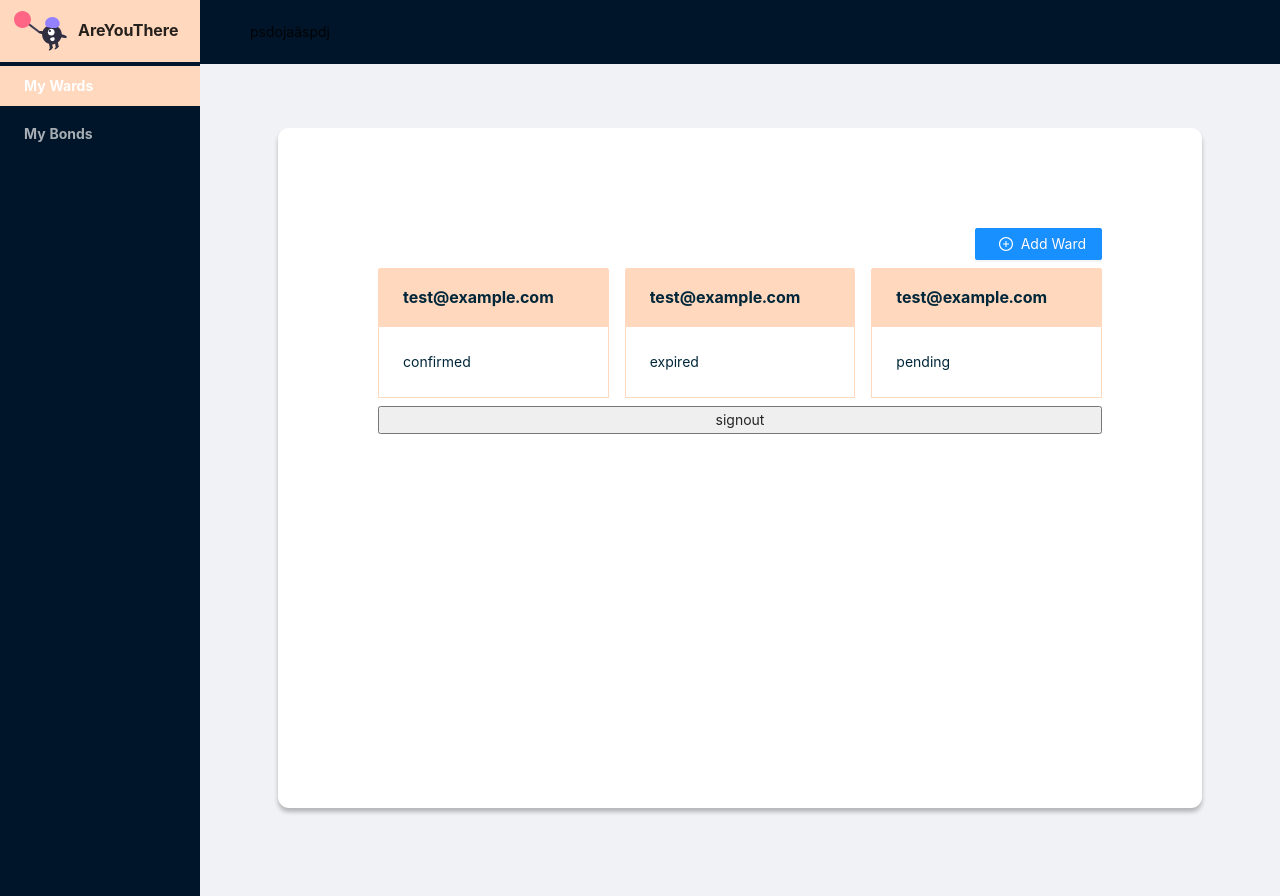
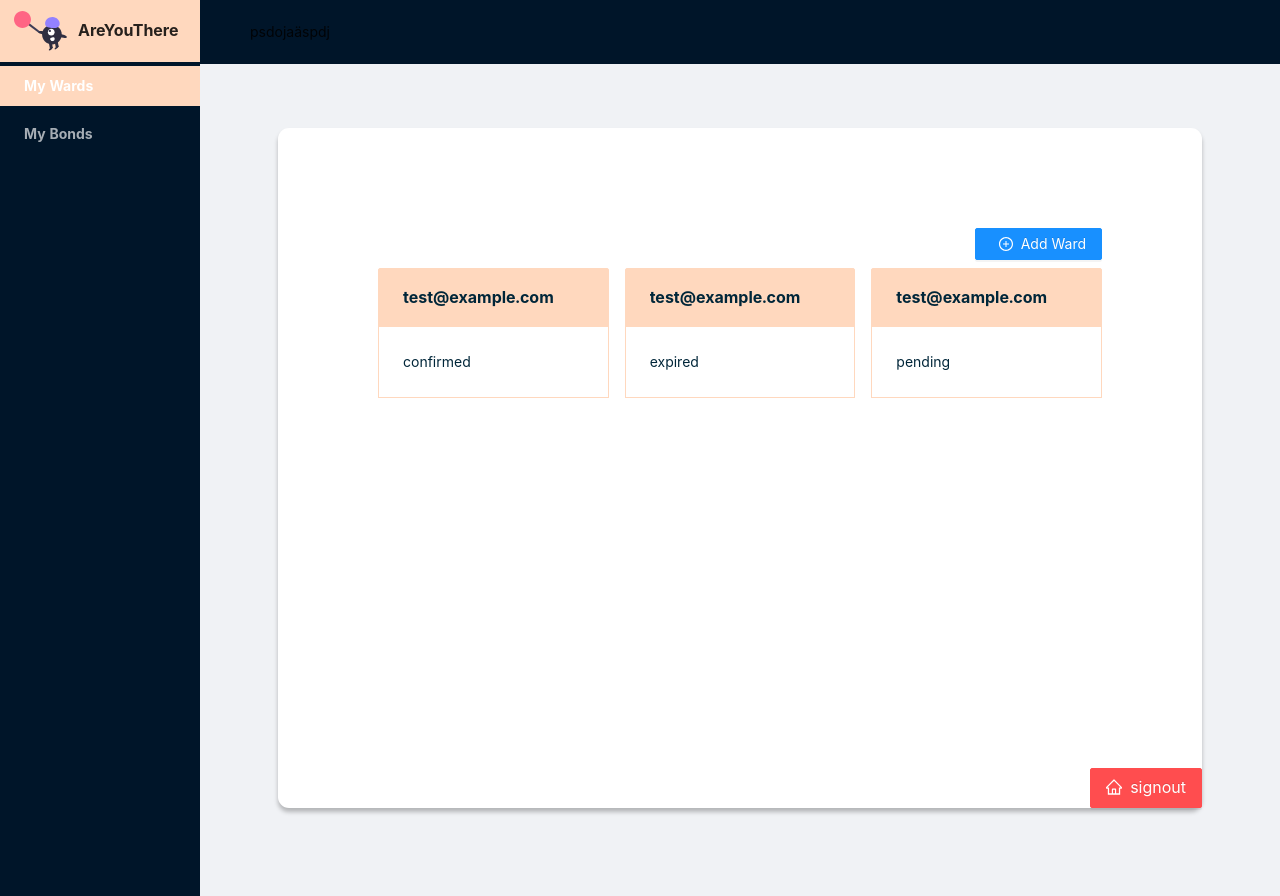
Before and after one commit to TheRealWolkenbruch/are-you-there-ui, a React (Create React App) app: page /guardian in a window 1280 px wide. Both pictures are taken after typing "Sample", "Sample123" into the empty fields and a click on the button "Log in". Built offline with nearby package versions, Linux system fonts and the light colour scheme; a web font is replaced by a local one.

Commit message:
Style logoutbtn

```diff
--- a/src/css/index.css
+++ b/src/css/index.css
@@ -53,6 +53,13 @@ aside {
   overflow: initial;
   box-shadow: 0px 4px 4px rgba(0, 0, 0, 0.25);
   border-radius: 11px;
+  position: relative;
+}
+
+.content_wrapper .signout {
+  position: absolute;
+  bottom: 0;
+  right: 0;
 }
 
 .logo {
--- a/src/routes/Guardian.js
+++ b/src/routes/Guardian.js
@@ -3,6 +3,8 @@ import Auth from "./../components/Auth";
 import MyWards from "./../components/MyWards";
 import BondsTable from "./../components/BondsTable";
 import AuthContext from "./../context/auth-context.js";
+import { Button } from "antd";
+import { HomeOutlined } from "@ant-design/icons";
 
 import { Route, Redirect } from "react-router-dom";
 
@@ -18,7 +20,18 @@ const Guardian = ({ match }) => {
           <Route path={`${match.path}/bondstable`} component={BondsTable} />
         </>
       )}
-      {auth.token && <button onClick={() => auth.logout()}>signout</button>}
+      {auth.token && (
+        <Button
+          type="primary"
+          icon={<HomeOutlined />}
+          size="large"
+          className="signout"
+          onClick={() => auth.logout()}
+          danger
+        >
+          signout
+        </Button>
+      )}
     </div>
   );
 };
```
